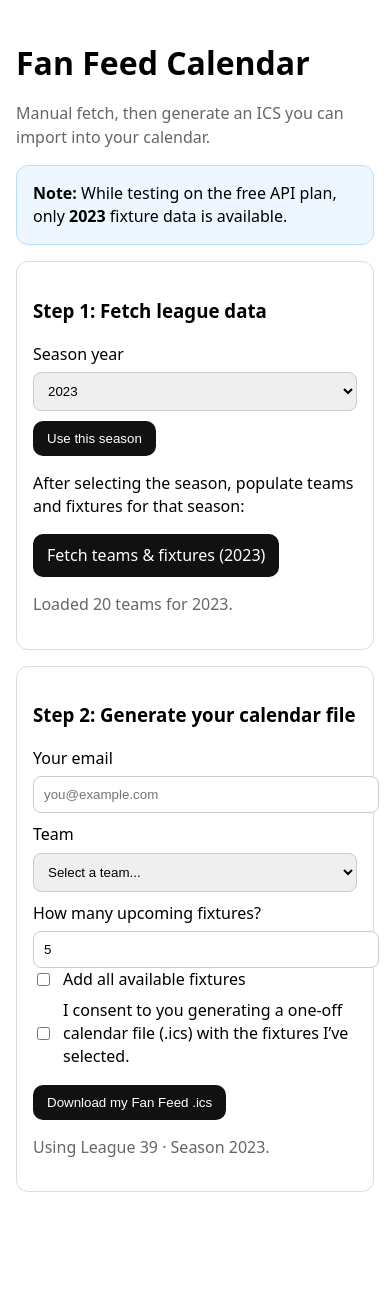
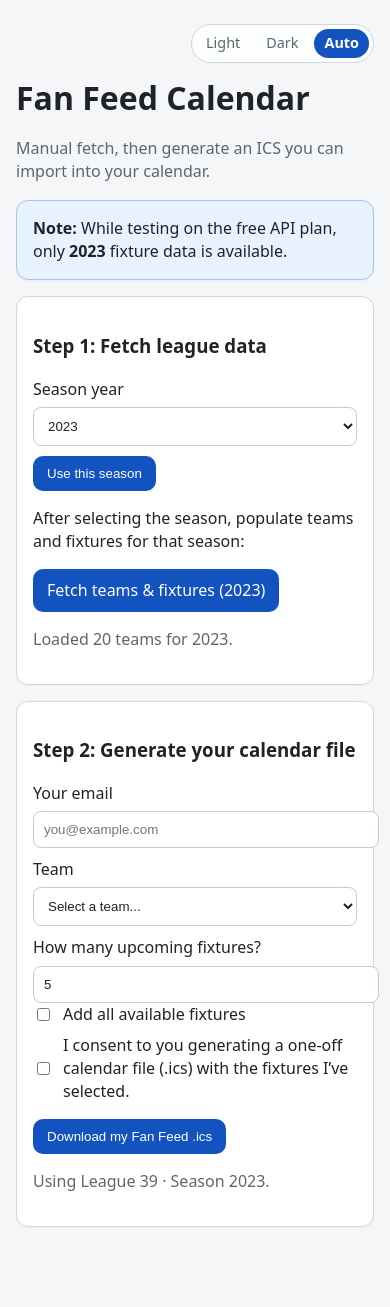
Before and after one commit to 77cu/fan-feed-calendar, a PHP site: page / in a window 390 px wide. Before the commit the page ends 1192 px from the top, so only its background shows below. Run offline with PHP 8.4, Linux system fonts and the light colour scheme.

Commit message:
Add design tokens and theme toggle

```diff
--- a/index.php
+++ b/index.php
@@ -28,17 +28,204 @@ if (is_file($teamsFile)) {
 <title>Fan Feed Calendar – Prototype</title>
 <meta name="viewport" content="width=device-width, initial-scale=1">
 <style>
-body{font-family:system-ui,-apple-system,Segoe UI,Arial,sans-serif;max-width:720px;margin:40px auto;padding:0 16px;line-height:1.45}
-h1{margin:0 0 8px} .card{border:1px solid #ddd;border-radius:12px;padding:16px;margin:16px 0}
-label{display:block;margin:10px 0 6px} select,input[type=email],input[type=number]{width:100%;padding:10px;border:1px solid #ccc;border-radius:8px}
-.row{display:flex;gap:10px;align-items:center}
-.btn{display:inline-block;background:#111;color:#fff;border-radius:10px;padding:10px 14px;text-decoration:none;border:0;cursor:pointer}
-.muted{color:#666}
-.warn{background:#fff7e6;border:1px solid #ffd591}
-.note{background:#eef7ff;border:1px solid #b8defc}
+:root {
+  --ff-color-bg: #f5f6f8;
+  --ff-color-surface: #ffffff;
+  --ff-color-border: #d0d7de;
+  --ff-color-text: #1f2328;
+  --ff-color-text-muted: #5c6670;
+  --ff-color-accent: #1253c0;
+  --ff-color-accent-contrast: #ffffff;
+  --ff-color-input-bg: #ffffff;
+  --ff-color-input-border: #c3cad4;
+  --ff-color-note-bg: #e8f2ff;
+  --ff-color-note-border: #9cc4ff;
+  --ff-color-warn-bg: #fff4e5;
+  --ff-color-warn-border: #f0b429;
+  --ff-radius-card: 12px;
+  --ff-radius-input: 8px;
+  --ff-radius-pill: 999px;
+  --ff-shadow-card: 0 1px 2px rgba(15, 23, 42, 0.04);
+}
+
+.theme-dark {
+  --ff-color-bg: #0f172a;
+  --ff-color-surface: #1e293b;
+  --ff-color-border: #2e3a4f;
+  --ff-color-text: #f8fafc;
+  --ff-color-text-muted: #cbd5f5;
+  --ff-color-accent: #4f83ff;
+  --ff-color-accent-contrast: #0b1120;
+  --ff-color-input-bg: #101a2b;
+  --ff-color-input-border: #34415b;
+  --ff-color-note-bg: #1d3a75;
+  --ff-color-note-border: #3e63c3;
+  --ff-color-warn-bg: #3b2a12;
+  --ff-color-warn-border: #f6ad55;
+  --ff-shadow-card: 0 1px 2px rgba(2, 6, 23, 0.4);
+}
+
+body {
+  font-family: system-ui, -apple-system, Segoe UI, Arial, sans-serif;
+  max-width: 720px;
+  margin: 40px auto;
+  padding: 0 16px 48px;
+  line-height: 1.45;
+  background: var(--ff-color-bg);
+  color: var(--ff-color-text);
+  transition: background 0.25s ease, color 0.25s ease;
+  color-scheme: light;
+}
+
+body.theme-dark {
+  color-scheme: dark;
+}
+
+.page-header {
+  display: flex;
+  justify-content: flex-end;
+  margin-bottom: 12px;
+}
+
+.theme-toggle {
+  display: inline-flex;
+  gap: 6px;
+  padding: 4px;
+  border-radius: var(--ff-radius-pill);
+  background: var(--ff-color-surface);
+  background: color-mix(in srgb, var(--ff-color-surface) 75%, transparent);
+  border: 1px solid var(--ff-color-border);
+}
+
+.theme-toggle button {
+  font: inherit;
+  background: transparent;
+  border: 0;
+  padding: 4px 10px;
+  border-radius: var(--ff-radius-pill);
+  color: var(--ff-color-text-muted);
+  cursor: pointer;
+  transition: background 0.2s ease, color 0.2s ease;
+}
+
+.theme-toggle button:hover,
+.theme-toggle button:focus-visible {
+  background: rgba(79, 131, 255, 0.16);
+  background: color-mix(in srgb, var(--ff-color-accent) 15%, transparent);
+  color: var(--ff-color-text);
+  outline: none;
+}
+
+.theme-toggle button.active {
+  background: var(--ff-color-accent);
+  color: var(--ff-color-accent-contrast);
+  font-weight: 600;
+}
+
+h1 {
+  margin: 0 0 8px;
+}
+
+.card {
+  background: var(--ff-color-surface);
+  border: 1px solid var(--ff-color-border);
+  border-radius: var(--ff-radius-card);
+  padding: 16px;
+  margin: 16px 0;
+  box-shadow: var(--ff-shadow-card);
+}
+
+label {
+  display: block;
+  margin: 10px 0 6px;
+}
+
+select,
+input[type=email],
+input[type=number] {
+  width: 100%;
+  padding: 10px;
+  border: 1px solid var(--ff-color-input-border);
+  border-radius: var(--ff-radius-input);
+  background: var(--ff-color-input-bg);
+  color: var(--ff-color-text);
+  transition: border-color 0.2s ease, background 0.2s ease;
+}
+
+select:focus,
+input[type=email]:focus,
+input[type=number]:focus {
+  border-color: var(--ff-color-accent);
+  outline: none;
+  box-shadow: 0 0 0 3px rgba(79, 131, 255, 0.25);
+  box-shadow: 0 0 0 3px color-mix(in srgb, var(--ff-color-accent) 25%, transparent);
+}
+
+.row {
+  display: flex;
+  gap: 10px;
+  align-items: center;
+}
+
+.btn {
+  display: inline-block;
+  background: var(--ff-color-accent);
+  color: var(--ff-color-accent-contrast);
+  border-radius: 10px;
+  padding: 10px 14px;
+  text-decoration: none;
+  border: 0;
+  cursor: pointer;
+  transition: background 0.2s ease, transform 0.15s ease;
+}
+
+.btn:hover,
+.btn:focus-visible {
+  background: #2a64d4;
+  background: color-mix(in srgb, var(--ff-color-accent) 85%, #ffffff 15%);
+  outline: none;
+}
+
+.btn:active {
+  transform: translateY(1px);
+}
+
+.muted {
+  color: var(--ff-color-text-muted);
+}
+
+.warn {
+  background: var(--ff-color-warn-bg);
+  border: 1px solid var(--ff-color-warn-border);
+  border-radius: var(--ff-radius-card);
+}
+
+.note {
+  background: var(--ff-color-note-bg);
+  border: 1px solid var(--ff-color-note-border);
+  border-radius: var(--ff-radius-card);
+}
+
+@media (max-width: 600px) {
+  body {
+    margin: 24px auto;
+    padding: 0 16px 40px;
+  }
+
+  .theme-toggle {
+    font-size: 0.9rem;
+  }
+}
 </style>
 </head>
 <body>
+<header class="page-header">
+  <div class="theme-toggle" role="group" aria-label="Theme toggle">
+    <button type="button" data-theme-option="light">Light</button>
+    <button type="button" data-theme-option="dark">Dark</button>
+    <button type="button" data-theme-option="auto">Auto</button>
+  </div>
+</header>
 <h1>Fan Feed Calendar</h1>
 <p class="muted">Manual fetch, then generate an ICS you can import into your calendar.</p>
 
@@ -105,5 +292,84 @@ label{display:block;margin:10px 0 6px} select,input[type=email],input[type=numbe
   </form>
 </div>
 
+<script>
+(function () {
+  const STORAGE_KEY = 'fanfeed_theme';
+  const body = document.body;
+  const buttons = document.querySelectorAll('[data-theme-option]');
+
+  const valid = new Set(['light', 'dark', 'auto']);
+
+  function safeGet(key) {
+    try {
+      return window.localStorage.getItem(key);
+    } catch (err) {
+      return null;
+    }
+  }
+
+  function safeSet(key, value) {
+    try {
+      window.localStorage.setItem(key, value);
+    } catch (err) {
+      /* noop */
+    }
+  }
+
+  function systemPrefersDark() {
+    return window.matchMedia && window.matchMedia('(prefers-color-scheme: dark)').matches;
+  }
+
+  function resolveTheme(mode) {
+    if (mode === 'dark' || mode === 'light') {
+      return mode;
+    }
+    return systemPrefersDark() ? 'dark' : 'light';
+  }
+
+  function applyMode(mode) {
+    const theme = resolveTheme(mode);
+    body.classList.toggle('theme-dark', theme === 'dark');
+    buttons.forEach((btn) => {
+      btn.classList.toggle('active', btn.dataset.themeOption === mode);
+      btn.setAttribute('aria-pressed', btn.dataset.themeOption === mode ? 'true' : 'false');
+    });
+  }
+
+  function readStored() {
+    const saved = safeGet(STORAGE_KEY);
+    return valid.has(saved) ? saved : 'auto';
+  }
+
+  let currentMode = readStored();
+  applyMode(currentMode);
+
+  buttons.forEach((btn) => {
+    btn.addEventListener('click', () => {
+      const mode = btn.dataset.themeOption;
+      if (!valid.has(mode)) {
+        return;
+      }
+      currentMode = mode;
+      safeSet(STORAGE_KEY, mode);
+      applyMode(mode);
+    });
+  });
+
+  if (window.matchMedia) {
+    const mq = window.matchMedia('(prefers-color-scheme: dark)');
+    const handle = () => {
+      if (currentMode === 'auto') {
+        applyMode('auto');
+      }
+    };
+    if (typeof mq.addEventListener === 'function') {
+      mq.addEventListener('change', handle);
+    } else if (typeof mq.addListener === 'function') {
+      mq.addListener(handle);
+    }
+  }
+})();
+</script>
 </body>
 </html>
```
Also changed, not shown: docs/design/tokens-light-dark.md (added, +27 -0 lines).
